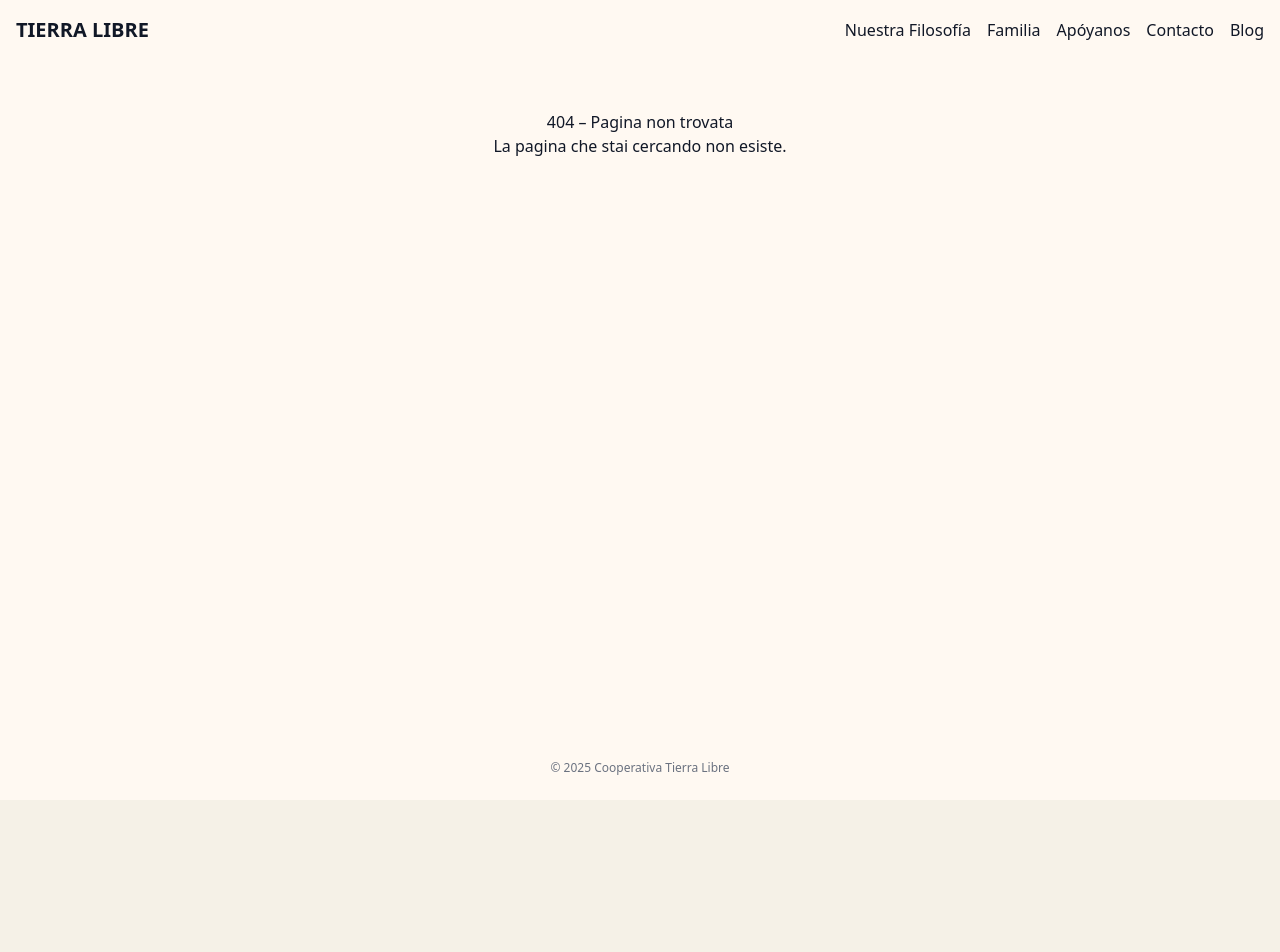
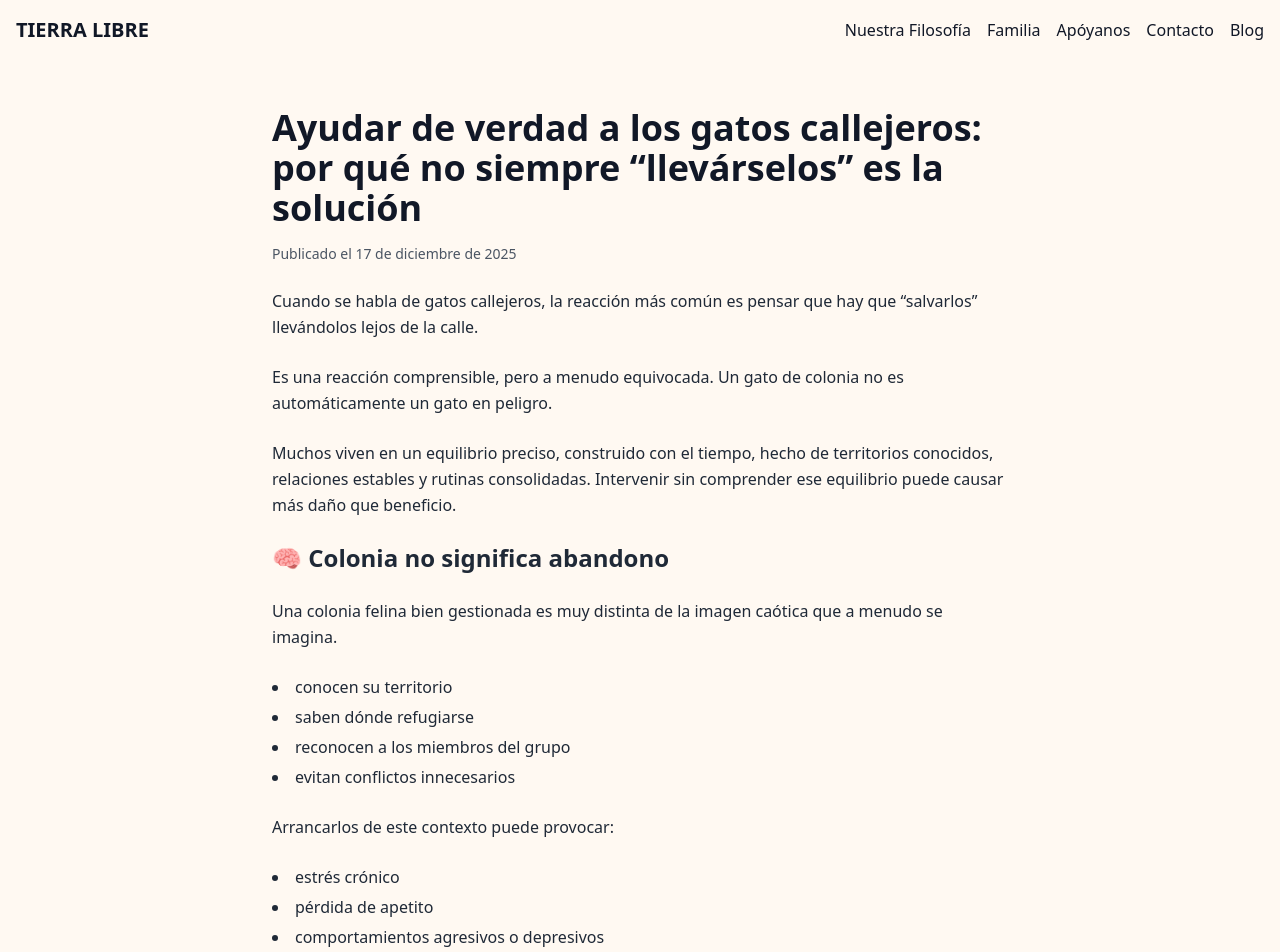
Before and after one commit to Tierralibre25/lacasadesilvestro, a Next.js app: page /blog/articulos/ayudar-gatos-callejeros-no-siempre-llevarlos-solucion in a window 1280 px wide. Before the commit this address had no page. Shown: the top 952 px of the page. Before the commit the page ends 800 px from the top, so only its background shows below. Built offline with nearby package versions, Linux system fonts and the light colour scheme.

Commit message:
Create ayudar-gatos-callejeros-no-siempre-llevarlos-solucion.tsx

```diff
--- /dev/null
+++ b/pages/blog/articulos/ayudar-gatos-callejeros-no-siempre-llevarlos-solucion.tsx
@@ -0,0 +1,138 @@
+import React from "react";
+import Head from "next/head";
+
+const articleUrl =
+  "https://www.lacasadesilvestro.com/blog/articulos/ayudar-gatos-callejeros-no-siempre-llevarlos-solucion";
+
+export default function AyudarGatosCallejeros() {
+  return (
+    <>
+      <Head>
+        <title>
+          Ayudar de verdad a los gatos callejeros: por qué no siempre
+          llevárselos es la solución
+        </title>
+
+        <meta
+          name="description"
+          content="Ayudar a los gatos de colonia no siempre significa llevárselos. Descubre por qué la gestión responsable es la verdadera protección."
+        />
+
+        <meta property="og:type" content="article" />
+        <meta property="og:site_name" content="La Casa de Silvestro" />
+        <meta
+          property="og:title"
+          content="Ayudar de verdad a los gatos callejeros"
+        />
+        <meta
+          property="og:description"
+          content="Por qué no siempre llevarse a un gato de colonia es la mejor solución y cuándo intervenir de verdad."
+        />
+        <meta property="og:url" content={articleUrl} />
+      </Head>
+
+      <div className="max-w-3xl mx-auto px-4 py-12">
+        <h1 className="text-3xl md:text-4xl font-bold mb-4">
+          Ayudar de verdad a los gatos callejeros: por qué no siempre
+          “llevárselos” es la solución
+        </h1>
+
+        <p className="text-sm text-gray-600 mb-6">
+          Publicado el 17 de diciembre de 2025
+        </p>
+
+        <div className="space-y-6 text-gray-800 leading-relaxed">
+          <p>
+            Cuando se habla de gatos callejeros, la reacción más común es pensar
+            que hay que “salvarlos” llevándolos lejos de la calle.
+          </p>
+
+          <p>
+            Es una reacción comprensible, pero a menudo equivocada. Un gato de
+            colonia no es automáticamente un gato en peligro.
+          </p>
+
+          <p>
+            Muchos viven en un equilibrio preciso, construido con el tiempo,
+            hecho de territorios conocidos, relaciones estables y rutinas
+            consolidadas. Intervenir sin comprender ese equilibrio puede causar
+            más daño que beneficio.
+          </p>
+
+          <h2 className="text-2xl font-semibold">
+            🧠 Colonia no significa abandono
+          </h2>
+
+          <p>
+            Una colonia felina bien gestionada es muy distinta de la imagen
+            caótica que a menudo se imagina.
+          </p>
+
+          <ul className="list-disc list-inside space-y-1">
+            <li>conocen su territorio</li>
+            <li>saben dónde refugiarse</li>
+            <li>reconocen a los miembros del grupo</li>
+            <li>evitan conflictos innecesarios</li>
+          </ul>
+
+          <p>Arrancarlos de este contexto puede provocar:</p>
+
+          <ul className="list-disc list-inside space-y-1">
+            <li>estrés crónico</li>
+            <li>pérdida de apetito</li>
+            <li>comportamientos agresivos o depresivos</li>
+            <li>problemas de salud ligados a la ansiedad</li>
+          </ul>
+
+          <h2 className="text-2xl font-semibold">
+            ⚕️ La verdadera protección es la gestión, no el traslado
+          </h2>
+
+          <ul className="list-disc list-inside space-y-1">
+            <li>esterilizar</li>
+            <li>monitorizar</li>
+            <li>garantizar comida y agua</li>
+            <li>ofrecer refugios</li>
+            <li>intervenir solo cuando es necesario</li>
+          </ul>
+
+          <p>
+            Este enfoque reduce sufrimiento, enfermedades y mortalidad mucho más
+            que un rescate indiscriminado.
+          </p>
+
+          <h2 className="text-2xl font-semibold">
+            🏡 Cuándo el rescate sí es necesario
+          </h2>
+
+          <ul className="list-disc list-inside space-y-1">
+            <li>heridas graves</li>
+            <li>enfermedades evidentes</li>
+            <li>cachorros sin madre</li>
+            <li>situaciones de peligro real</li>
+          </ul>
+
+          <p>
+            La verdadera protección empieza con la observación, no con el
+            impulso.
+          </p>
+
+          <h2 className="text-2xl font-semibold">
+            🌿 La filosofía de La Casa de Silvestro
+          </h2>
+
+          <p>
+            En nuestro santuario no aplicamos una regla única para todos.
+            Seguimos lo que es mejor para ese gato, en ese momento, en ese
+            contexto.
+          </p>
+
+          <p className="font-semibold">
+            Proteger no significa poseer. A veces significa simplemente dejar
+            vivir, pero con seguridad.
+          </p>
+        </div>
+      </div>
+    </>
+  );
+}
```
